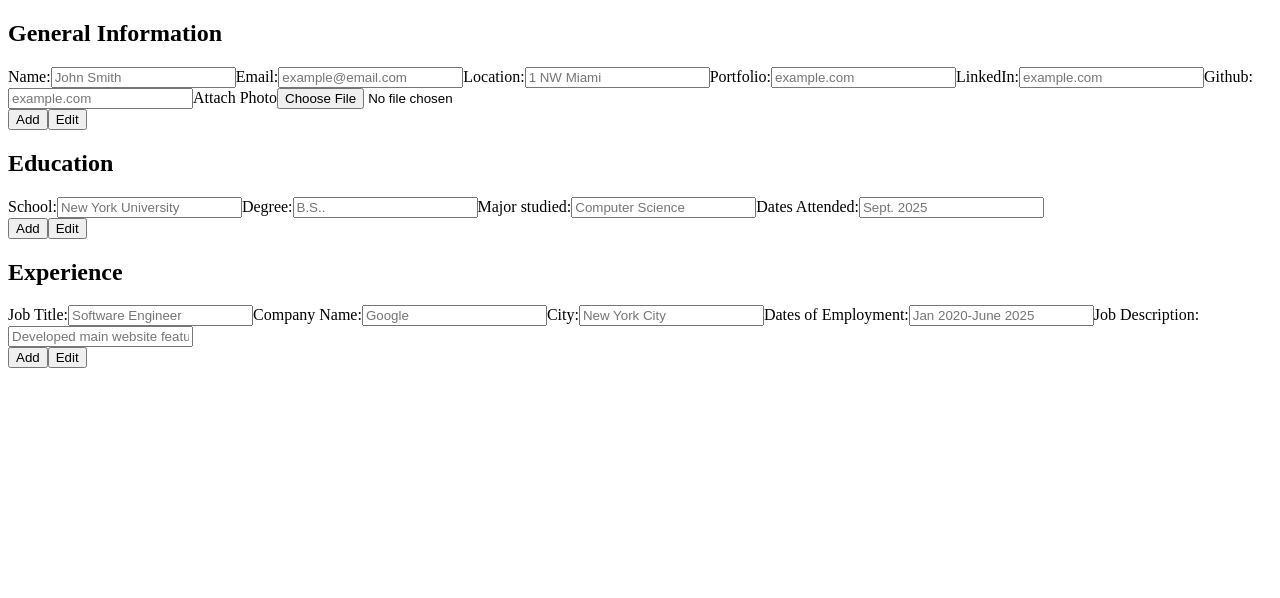
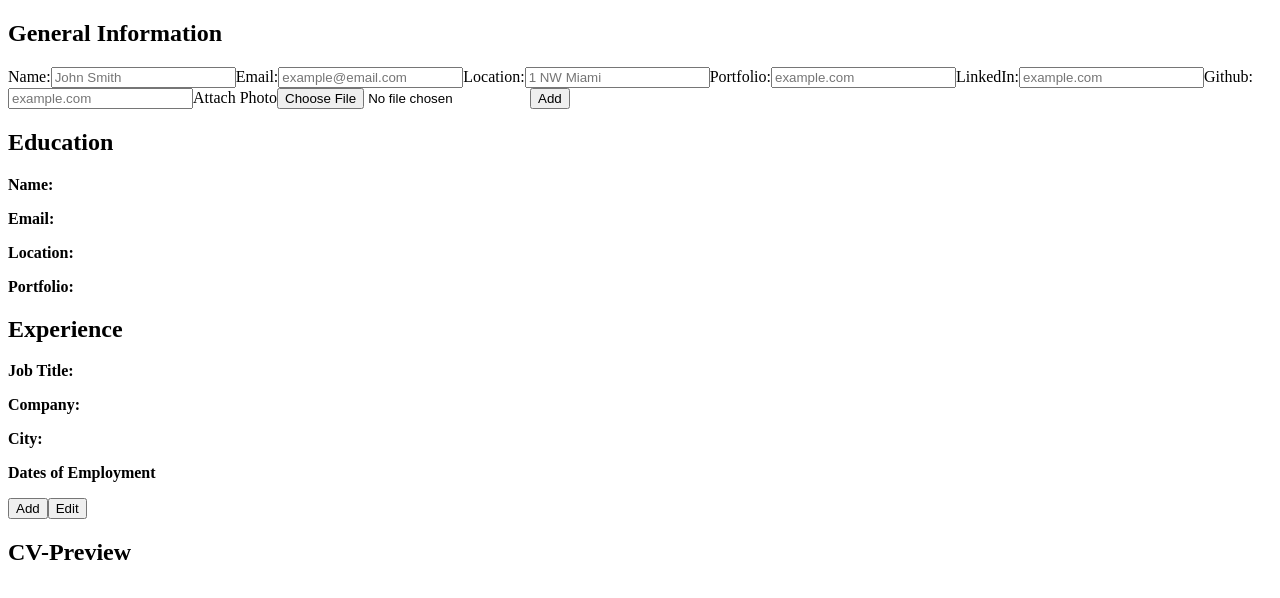
Before and after one commit to luisdaniel0/CV-application, a React (Vite) app in the folder cv-app/: page / in a window 1280 px wide. Shown: the top 598 px of the page. Built offline with nearby package versions, Linux system fonts and the light colour scheme.

Commit message:
backdated commit for 11/7/2025, added markup to cvpreview component

```diff
--- a/cv-app/src/App.jsx
+++ b/cv-app/src/App.jsx
@@ -3,22 +3,84 @@ import GeneralInformation from "./components/GeneralInformation";
 import "./App.css";
 import Education from "./components/Education";
 import Experience from "./components/Experience";
+import { useState } from "react";
+import CVPreview from "./components/CVPreview";
 
 function App() {
-  // school: "",
-  // major: "",
-  // degree: "",
-  // dateOfStudy: "",
-  // companyName: "",
-  // position: "",
-  // jobDesc: "",
-  // startEndDate: "",
+  const [userData, setuserData] = useState({
+    fullName: "",
+    email: "",
+    location: "",
+    portfolio: "",
+    photo: "",
+    github: "",
+    linkedin: "",
+    school: "",
+    degree: "",
+    major: "",
+    dateOfStudy: "",
+    jobTitle: "",
+    companyName: "",
+    city: "",
+    employmentDates: "",
+    jobDescription: "",
+  });
+  const [isEditing, setIsEditing] = useState(true);
+  const [editEducation, setEditEducation] = useState(true);
+  const [editExperience, setEditExperience] = useState(true);
+  const [file, setFile] = useState(null);
+
+  function handleInput(e) {
+    const { name, value, type } = e.target;
+
+    setuserData((prevData) => ({
+      ...prevData,
+      [name]: value,
+    }));
+
+    if (type === "file" && e.target.files[0]) {
+      setFile(URL.createObjectURL(e.target.files[0]));
+    }
+  }
+
+  function handleSubmit(e) {
+    e.preventDefault();
+    setIsEditing(false);
+  }
+
+  function handleEdit() {
+    setIsEditing(true);
+  }
 
   return (
     <>
-      <GeneralInformation />
-      <Education />
-      <Experience />
+      <div className="main">
+        <div className="mainSections left">
+          <GeneralInformation
+            userData={userData}
+            isEditing={isEditing}
+            file={file}
+            handleSubmit={handleSubmit}
+            handleEdit={handleEdit}
+            handleInput={handleInput}
+          />
+          <Education
+            userData={userData}
+            handleSubmit={handleSubmit}
+            handleEdit={handleEdit}
+            handleInput={handleInput}
+          />
+          <Experience
+            userData={userData}
+            handleSubmit={handleSubmit}
+            handleEdit={handleEdit}
+            handleInput={handleInput}
+          />
+        </div>
+        <div className="mainSections right">
+          <CVPreview userData={userData} file={file} isEditing={isEditing} />
+        </div>
+      </div>
     </>
   );
 }
--- a/cv-app/src/components/CVPreview.jsx
+++ b/cv-app/src/components/CVPreview.jsx
@@ -1,35 +1,40 @@
-export default function CVPreview({ generalInfoData, educationInfoData }) {
+export default function CVPreview({ userData, file, isEditing }) {
   return (
     <>
       <h2 className="cvPreview">CV-Preview</h2>
+      {!isEditing ? (
+        <div>
           <div className="generalInfo">
-        <p>
-          <strong>Name:</strong> {generalInfoData.fullName}
+            <div className="nameHeader">
+              <div className="avatar">
+                {file && <img src={file} alt="uploaded-photo" />}
+              </div>
+              <h3 className="name">{userData.fullName}</h3>
+            </div>
+            <p className="contactInfo">
+              {userData.email} {userData.location}
             </p>
-        <p>
-          <strong>Email:</strong> {generalInfoData.email}
-        </p>
-        <p>
-          <strong>Location:</strong> {generalInfoData.location}
-        </p>
-        <p>
-          <strong>Portfolio:</strong> {generalInfoData.portfolio}
+            <p className="socials">
+              {userData.portfolio} {userData.linkedin} {userData.github}
             </p>
           </div>
           <div className="educationInfo">
-        <p>
-          <strong>School:</strong> {educationInfoData.school}
-        </p>
-        <p>
-          <strong>Degree</strong> {educationInfoData.degree}
-        </p>
-        <p>
-          <strong>Major</strong> {educationInfoData.major}
-        </p>
-        <p>
-          <strong>Dates Attended:</strong> {educationInfoData.dateOfStudy}
-        </p>
+            <p className="school">{userData.school}</p>
+            <p className="degree">{userData.degree}</p>
+            <p className="major">{userData.major}</p>
+            <p className="schoolDate">{userData.dateOfStudy}</p>
           </div>
+          <div className="experienceInfo">
+            <p className="jobTitle">{userData.jobTitle}</p>
+            <p className="companyName">{userData.companyName}</p>
+            <p className="city">{userData.city}</p>
+            <p className="employmentDate">{userData.employmentDates}</p>
+            <p className="jobDescription">{userData.jobDescription}</p>
+          </div>
+        </div>
+      ) : (
+        <></>
+      )}
     </>
   );
 }
--- a/cv-app/src/components/Education.jsx
+++ b/cv-app/src/components/Education.jsx
@@ -1,36 +1,12 @@
-import { useState } from "react";
-import Button from "./Button";
-import CVPreview from "./CVPreview";
+export default function Education({
+  userData,
+  isEditing,
 
-export default function Education() {
-  const [educationInfoData, setEducationInfoData] = useState({
-    school: "",
-    degree: "",
-    major: "",
-    dateOfStudy: "",
-  });
-
-  const [isEditing, setIsEditing] = useState(true);
-
-  function handleSubmit(e) {
-    e.preventDefault();
-    setIsEditing(false);
-  }
-
-  function handleInput(e) {
-    const { name, value } = e.target;
-
-    setEducationInfoData((prevData) => ({
-      ...prevData,
-      [name]: value,
-    }));
-  }
-
-  function handleEdit() {
-    setIsEditing(true);
-  }
+  handleInput,
+  handleSubmit,
+}) {
   return (
-    <div className="educationContainer">
+    <>
       <h2 className="educationformHeader">Education</h2>
       {isEditing ? (
         <form onSubmit={handleSubmit} className="educationForm">
@@ -41,7 +17,7 @@ export default function Education() {
               type="text"
               placeholder="New York University"
               onChange={handleInput}
-              value={educationInfoData.school}
+              value={userData.school}
             />
           </label>
           <label>
@@ -51,7 +27,7 @@ export default function Education() {
               type="text"
               placeholder="B.S.."
               onChange={handleInput}
-              value={educationInfoData.degree}
+              value={userData.degree}
             />
           </label>
           <label>
@@ -61,7 +37,7 @@ export default function Education() {
               type="text"
               placeholder="Computer Science"
               onChange={handleInput}
-              value={educationInfoData.major}
+              value={userData.major}
             />
           </label>
           <label>
@@ -71,28 +47,26 @@ export default function Education() {
               type="text"
               placeholder="Sept. 2025"
               onChange={handleInput}
-              value={educationInfoData.dateOfStudy}
+              value={userData.dateOfStudy}
             />
           </label>
-          <Button />
         </form>
       ) : (
         <>
           <p>
-            <strong>Name:</strong> {educationInfoData.school}
+            <strong>Name:</strong> {userData.school}
           </p>
           <p>
-            <strong>Email:</strong> {educationInfoData.degree}
+            <strong>Email:</strong> {userData.degree}
           </p>
           <p>
-            <strong>Location:</strong> {educationInfoData.major}
+            <strong>Location:</strong> {userData.major}
           </p>
           <p>
-            <strong>Portfolio:</strong> {educationInfoData.dateOfStudy}
+            <strong>Portfolio:</strong> {userData.dateOfStudy}
           </p>
-          <Button handleEdit={handleEdit} />
         </>
       )}
-    </div>
+    </>
   );
 }
--- a/cv-app/src/components/Experience.jsx
+++ b/cv-app/src/components/Experience.jsx
@@ -1,38 +1,14 @@
-import { useState } from "react";
 import Button from "./Button";
 
-export default function Experience() {
-  const [experienceData, setExperienceData] = useState({
-    jobTitle: "",
-    companyName: "",
-    city: "",
-    employmentDates: "",
-    jobDescription: "",
-  });
-  const [isEditing, setIsEditing] = useState(true);
-
-  const handleInput = (e) => {
-    console.log(e);
-    const { value, name } = e.target;
-    console.log(value, name);
-
-    setExperienceData((prevData) => ({
-      ...prevData,
-      [name]: value,
-    }));
-  };
-
-  const handleSubmit = (e) => {
-    e.preventDefault();
-    setIsEditing(false);
-  };
-
-  const handleEdit = () => {
-    setIsEditing(true);
-  };
-
+export default function Experience({
+  userData,
+  isEditing,
+  handleEdit,
+  handleInput,
+  handleSubmit,
+}) {
   return (
-    <div className="experienceContainer">
+    <>
       <h2 className="experienceHeader">Experience</h2>
       <form onSubmit={handleSubmit} className="experienceForm">
         {isEditing ? (
@@ -86,22 +62,21 @@ export default function Experience() {
         ) : (
           <>
             <p>
-              <strong>Job Title:</strong> {experienceData.jobTitle}
+              <strong>Job Title:</strong> {userData.jobTitle}
             </p>
             <p>
-              <strong>Company:</strong> {experienceData.companyName}
+              <strong>Company:</strong> {userData.companyName}
             </p>
             <p>
-              <strong>City:</strong> {experienceData.city}
+              <strong>City:</strong> {userData.city}
             </p>
             <p>
-              <strong>Dates of Employment</strong>{" "}
-              {experienceData.employmentDates}
+              <strong>Dates of Employment</strong> {userData.employmentDates}
             </p>
           </>
         )}
         <Button handleEdit={handleEdit} />
       </form>
-    </div>
+    </>
   );
 }
--- a/cv-app/src/components/GeneralInformation.jsx
+++ b/cv-app/src/components/GeneralInformation.jsx
@@ -1,43 +1,10 @@
-import { useState } from "react";
-import Button from "./Button";
-import CVPreview from "./CVPreview";
-
-export default function GeneralInformation() {
-  const [generalInfoData, setGeneralInfoData] = useState({
-    fullName: "",
-    email: "",
-    location: "",
-    portfolio: "",
-    photo: "",
-    github: "",
-    linkedin: "",
-  });
-  const [isEditing, setIsEditing] = useState(true);
-
-  const [file, setFile] = useState(null);
-
-  function handleInput(e) {
-    const { name, value, type } = e.target;
-
-    setGeneralInfoData((prevData) => ({
-      ...prevData,
-      [name]: value,
-    }));
-
-    if (type === "file" && e.target.files[0]) {
-      setFile(URL.createObjectURL(e.target.files[0]));
-    }
-  }
-
-  function handleSubmit(e) {
-    e.preventDefault();
-    setIsEditing(false);
-  }
-
-  function handleEdit() {
-    setIsEditing(true);
-  }
-
+export default function GeneralInformation({
+  userData,
+  isEditing,
+  handleInput,
+  handleSubmit,
+  handleEdit,
+}) {
   return (
     <>
       <h2>General Information</h2>
@@ -51,7 +18,7 @@ export default function GeneralInformation() {
                 placeholder="John Smith"
                 type="text"
                 onChange={handleInput}
-                value={generalInfoData.fullName}
+                value={userData.fullName}
               />
             </label>
             <label>
@@ -61,7 +28,7 @@ export default function GeneralInformation() {
                 placeholder="example@email.com"
                 type="email"
                 onChange={handleInput}
-                value={generalInfoData.email}
+                value={userData.email}
               />
             </label>
             <label>
@@ -71,7 +38,7 @@ export default function GeneralInformation() {
                 placeholder="1 NW Miami"
                 type="text"
                 onChange={handleInput}
-                value={generalInfoData.location}
+                value={userData.location}
               />
             </label>
             <label>
@@ -81,7 +48,7 @@ export default function GeneralInformation() {
                 placeholder="example.com"
                 type="text"
                 onChange={handleInput}
-                value={generalInfoData.portfolio}
+                value={userData.portfolio}
               />
             </label>
             <label>
@@ -91,7 +58,7 @@ export default function GeneralInformation() {
                 placeholder="example.com"
                 type="text"
                 onChange={handleInput}
-                value={generalInfoData.linkedin}
+                value={userData.linkedin}
               />
             </label>
             <label>
@@ -101,7 +68,7 @@ export default function GeneralInformation() {
                 placeholder="example.com"
                 type="text"
                 onChange={handleInput}
-                value={generalInfoData.github}
+                value={userData.github}
               />
             </label>
             <label>
@@ -113,31 +80,15 @@ export default function GeneralInformation() {
                 onChange={handleInput}
               />
             </label>
+            <button type="submit">Add</button>
           </>
         ) : (
           <>
-            <p>
-              <strong>Name:</strong> {generalInfoData.fullName}
-            </p>
-            <p>
-              <strong>Email:</strong> {generalInfoData.email}
-            </p>
-            <p>
-              <strong>Location:</strong> {generalInfoData.location}
-            </p>
-            <p>
-              <strong>Linkedin:</strong> {generalInfoData.linkedin}
-            </p>
-            <p>
-              <strong>Github:</strong> {generalInfoData.github}
-            </p>
-            <p>
-              <strong>Portfolio:</strong> {generalInfoData.portfolio}
-            </p>
-            {file && <img src={file} alt="uploaded-photo" />}
+            <button type="button" onClick={handleEdit}>
+              Edit
+            </button>
           </>
         )}
-        <Button isEditing={isEditing} handleEdit={handleEdit} />
       </form>
     </>
   );
```
Lines whose indentation alone changed are shown as unchanged.
